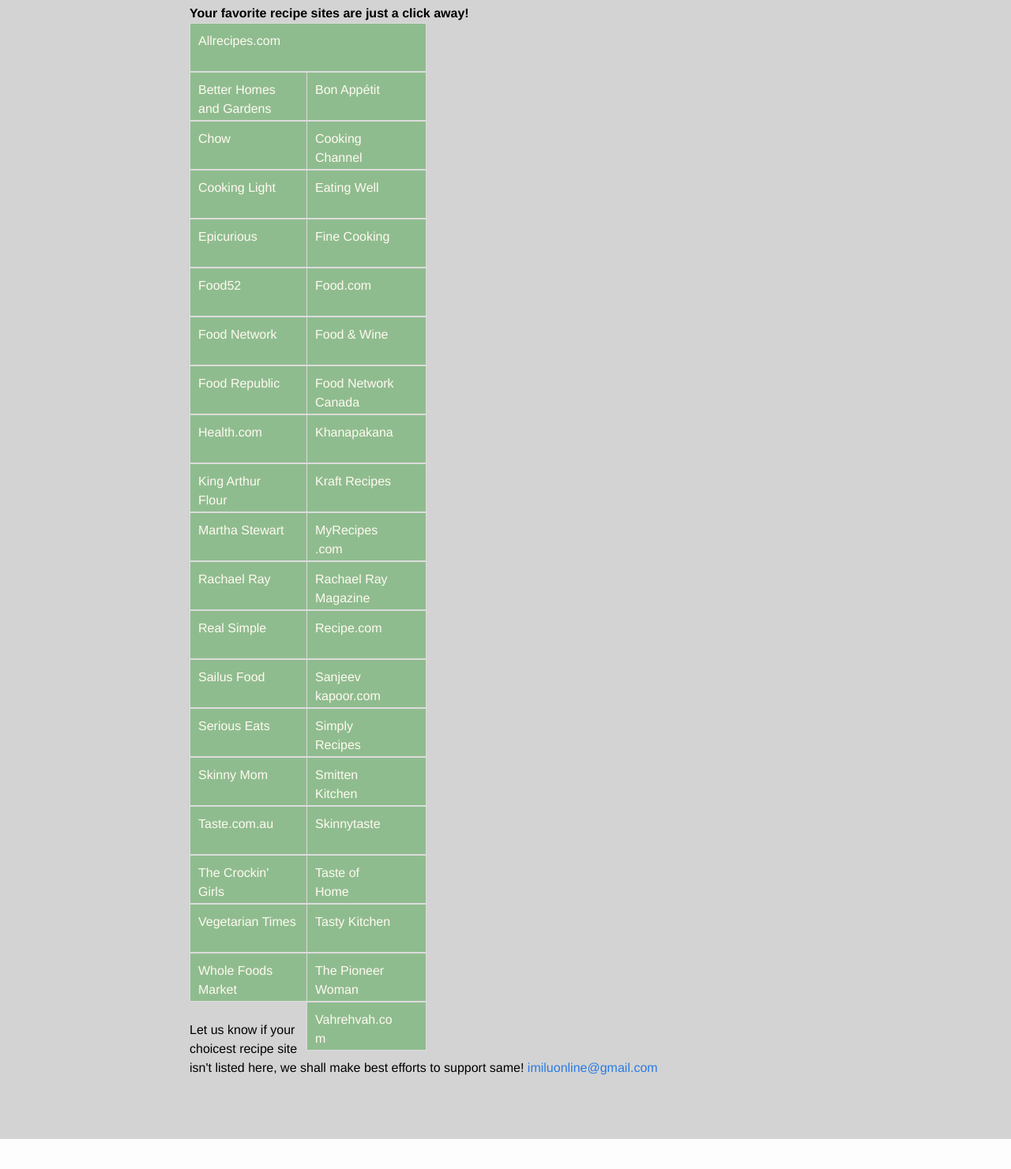
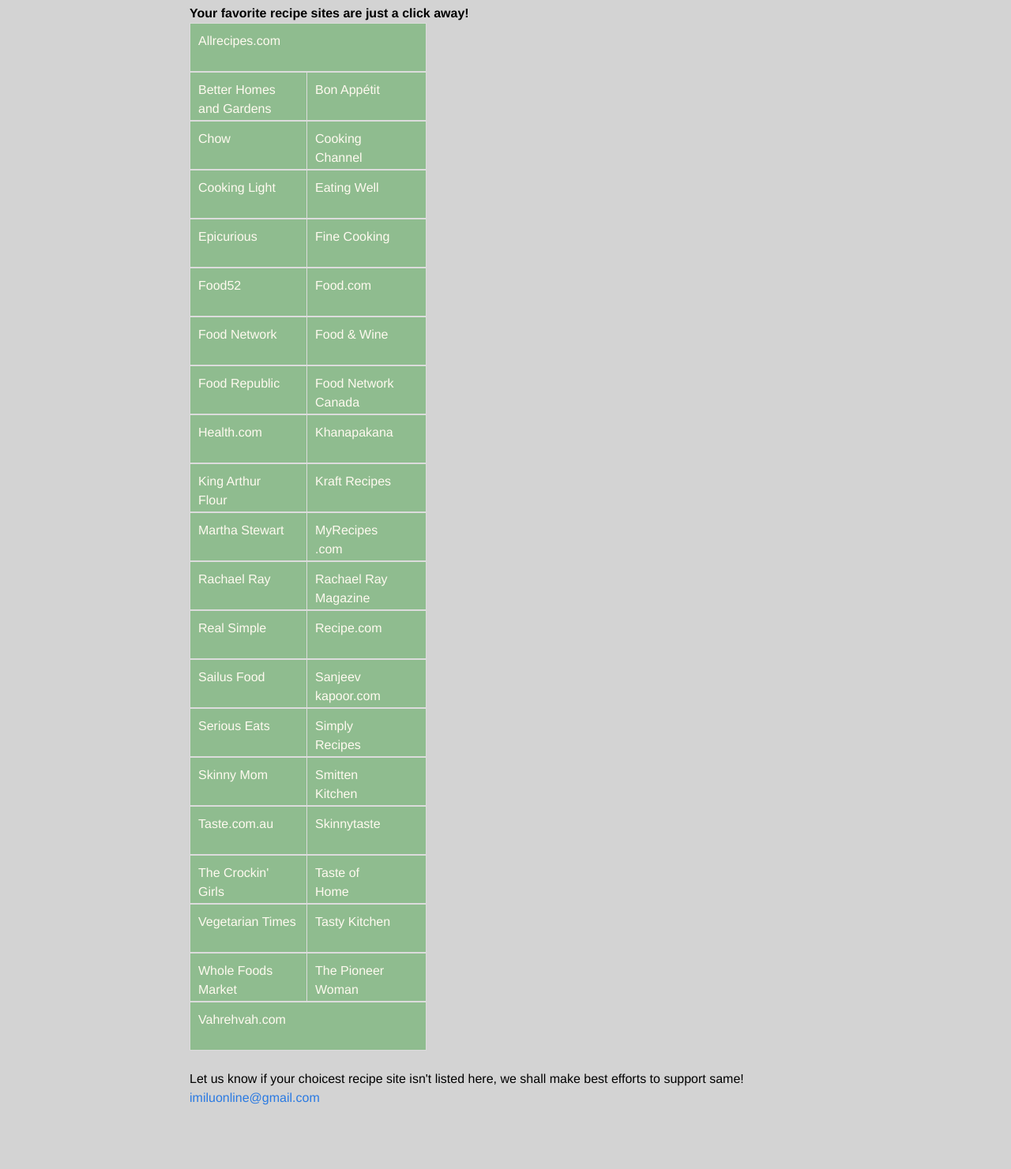
Before and after one commit to miluonline/miluworkslive, a Jekyll site: the page built from supported-recipe-sites.html, in a window 1280 px wide. Shown: the whole page at 79% size. Built offline with Jekyll 4.4.1, drawn with Linux system fonts in a browser that asks for light colours; before the commit the page ends 1443 px from its top, so only the background shows below that.

```diff
--- a/supported-recipe-sites.html
+++ b/supported-recipe-sites.html
@@ -43,7 +43,7 @@
 	<li class='recipe-row1'><a href="http://www.vegetariantimes.com">Vegetarian Times</a></li>
 	<li class='recipe-row2'><a href="http://thepioneerwoman.com">The Pioneer <br/>Woman</a></li>
 	<li class='recipe-row1'><a href="http://www.wholefoodsmarket.com">Whole Foods <br/>Market</a></li>
-	<li class='recipe-row2'><a href="http://vahrehvah.com">Vahrehvah.com</a></li>
+	<li class='recipe-row1'><a href="http://vahrehvah.com">Vahrehvah.com</a></li>
 </ul>
 
 
```
